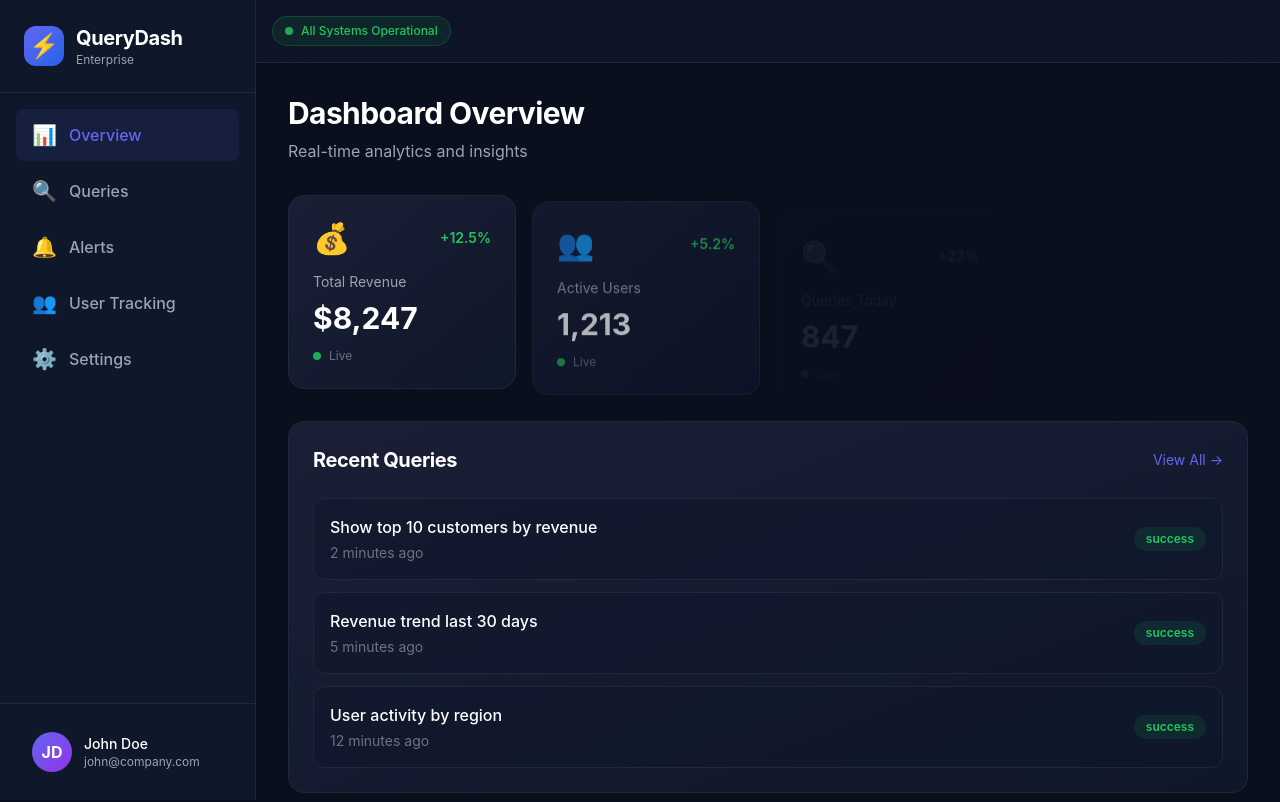
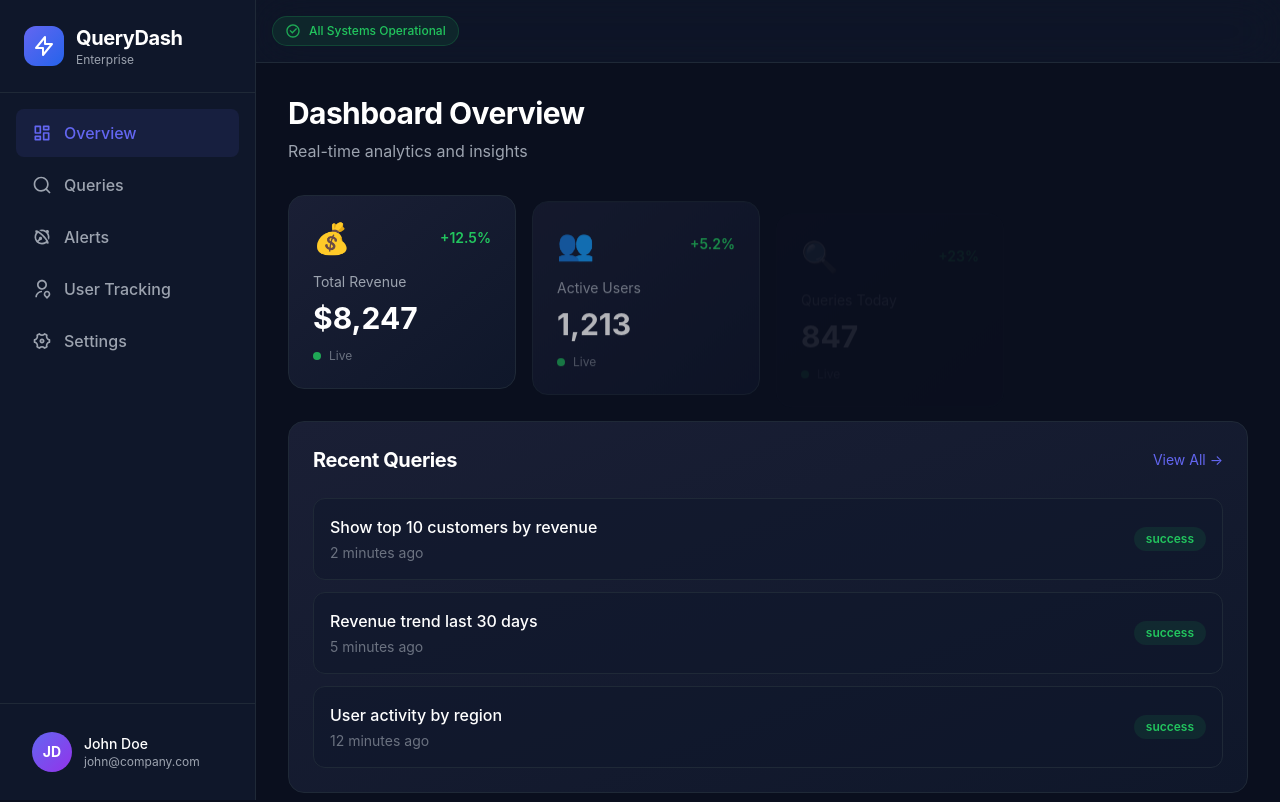
Before and after one commit to skillmates07-stack/querydash-frontend, a Next.js app: page /dashboard in a window 1280 px wide. Shown: the top 802 px of the page. Built offline with nearby package versions, Linux system fonts and the light colour scheme.

Commit message:
Update layout.tsx

```diff
--- a/src/app/dashboard/layout.tsx
+++ b/src/app/dashboard/layout.tsx
@@ -3,6 +3,16 @@
 import { useState } from 'react';
 import Link from 'next/link';
 import { usePathname } from 'next/navigation';
+import {
+  RiDashboardLine,
+  RiSearchLine,
+  RiBellLine,
+  RiUserLocationLine,
+  RiSettings4Line,
+  RiMenuLine,
+  RiCloseLine,
+  RiCheckboxCircleLine
+} from 'react-icons/ri';
 
 export default function DashboardLayout({
   children,
@@ -13,11 +23,11 @@ export default function DashboardLayout({
   const pathname = usePathname();
 
   const navigation = [
-    { name: 'Overview', href: '/dashboard', icon: '📊' },
-    { name: 'Queries', href: '/dashboard/queries', icon: '🔍' },
-    { name: 'Alerts', href: '/dashboard/alerts', icon: '🔔' },
-    { name: 'User Tracking', href: '/dashboard/tracking', icon: '👥' },
-    { name: 'Settings', href: '/dashboard/settings', icon: '⚙️' }
+    { name: 'Overview', href: '/dashboard', icon: RiDashboardLine },
+    { name: 'Queries', href: '/dashboard/queries', icon: RiSearchLine },
+    { name: 'Alerts', href: '/dashboard/alerts', icon: RiBellLine },
+    { name: 'User Tracking', href: '/dashboard/tracking', icon: RiUserLocationLine },
+    { name: 'Settings', href: '/dashboard/settings', icon: RiSettings4Line }
   ];
 
   return (
@@ -25,7 +35,7 @@ export default function DashboardLayout({
       {/* Mobile sidebar backdrop */}
       {sidebarOpen && (
         <div
-          className="fixed inset-0 bg-black/50 z-40 lg:hidden"
+          className="fixed inset-0 bg-black/50 z-40 lg:hidden backdrop-blur-sm"
           onClick={() => setSidebarOpen(false)}
         />
       )}
@@ -39,8 +49,10 @@ export default function DashboardLayout({
         <div className="flex flex-col h-full">
           {/* Logo */}
           <div className="flex items-center gap-3 p-6 border-b border-gray-800">
-            <div className="w-10 h-10 rounded-xl bg-gradient-to-br from-accent to-blue-600 flex items-center justify-center text-2xl">
-              ⚡
+            <div className="w-10 h-10 rounded-xl bg-gradient-to-br from-accent to-blue-600 flex items-center justify-center">
+              <svg className="w-6 h-6 text-white" fill="none" stroke="currentColor" viewBox="0 0 24 24">
+                <path strokeLinecap="round" strokeLinejoin="round" strokeWidth={2} d="M13 10V3L4 14h7v7l9-11h-7z" />
+              </svg>
             </div>
             <div>
               <h2 className="text-xl font-bold text-white">QueryDash</h2>
@@ -52,17 +64,18 @@ export default function DashboardLayout({
           <nav className="flex-1 p-4 space-y-1 overflow-y-auto">
             {navigation.map((item) => {
               const isActive = pathname === item.href;
+              const Icon = item.icon;
               return (
                 <Link
                   key={item.name}
                   href={item.href}
-                  className={`flex items-center gap-3 px-4 py-3 rounded-lg font-medium transition-all ${
+                  className={`flex items-center gap-3 px-4 py-3 rounded-lg font-medium transition-all group ${
                     isActive
                       ? 'bg-accent/10 text-accent'
                       : 'text-gray-400 hover:bg-white/5 hover:text-white'
                   }`}
                 >
-                  <span className="text-xl">{item.icon}</span>
+                  <Icon className={`text-xl ${isActive ? 'text-accent' : 'text-gray-400 group-hover:text-white'}`} />
                   <span>{item.name}</span>
                 </Link>
               );
@@ -71,12 +84,12 @@ export default function DashboardLayout({
 
           {/* User section */}
           <div className="p-4 border-t border-gray-800">
-            <div className="flex items-center gap-3 px-4 py-3 rounded-lg hover:bg-white/5 cursor-pointer transition-colors">
-              <div className="w-10 h-10 rounded-full bg-gradient-to-br from-accent to-purple-600 flex items-center justify-center text-white font-bold">
+            <div className="flex items-center gap-3 px-4 py-3 rounded-lg hover:bg-white/5 cursor-pointer transition-colors group">
+              <div className="w-10 h-10 rounded-full bg-gradient-to-br from-accent to-purple-600 flex items-center justify-center text-white font-bold text-sm">
                 JD
               </div>
               <div className="flex-1">
-                <p className="text-sm font-medium text-white">John Doe</p>
+                <p className="text-sm font-medium text-white group-hover:text-accent transition-colors">John Doe</p>
                 <p className="text-xs text-gray-400">john@company.com</p>
               </div>
             </div>
@@ -86,22 +99,24 @@ export default function DashboardLayout({
 
       {/* Main content */}
       <div className="lg:ml-64">
-        {/* Top bar (mobile menu button) */}
+        {/* Top bar */}
         <header className="sticky top-0 z-30 bg-[#0f172a]/80 backdrop-blur-xl border-b border-gray-800">
           <div className="flex items-center justify-between px-4 py-4">
             <button
               onClick={() => setSidebarOpen(!sidebarOpen)}
               className="lg:hidden p-2 rounded-lg hover:bg-white/5 transition-colors"
             >
-              <svg className="w-6 h-6 text-white" fill="none" stroke="currentColor" viewBox="0 0 24 24">
-                <path strokeLinecap="round" strokeLinejoin="round" strokeWidth={2} d="M4 6h16M4 12h16M4 18h16" />
-              </svg>
+              {sidebarOpen ? (
+                <RiCloseLine className="w-6 h-6 text-white" />
+              ) : (
+                <RiMenuLine className="w-6 h-6 text-white" />
+              )}
             </button>
 
             <div className="flex items-center gap-4">
               {/* Status indicator */}
               <div className="flex items-center gap-2 px-3 py-1.5 rounded-full bg-success/10 border border-success/20">
-                <div className="w-2 h-2 rounded-full bg-success animate-pulse" />
+                <RiCheckboxCircleLine className="w-4 h-4 text-success animate-pulse" />
                 <span className="text-xs font-medium text-success">All Systems Operational</span>
               </div>
             </div>
```
